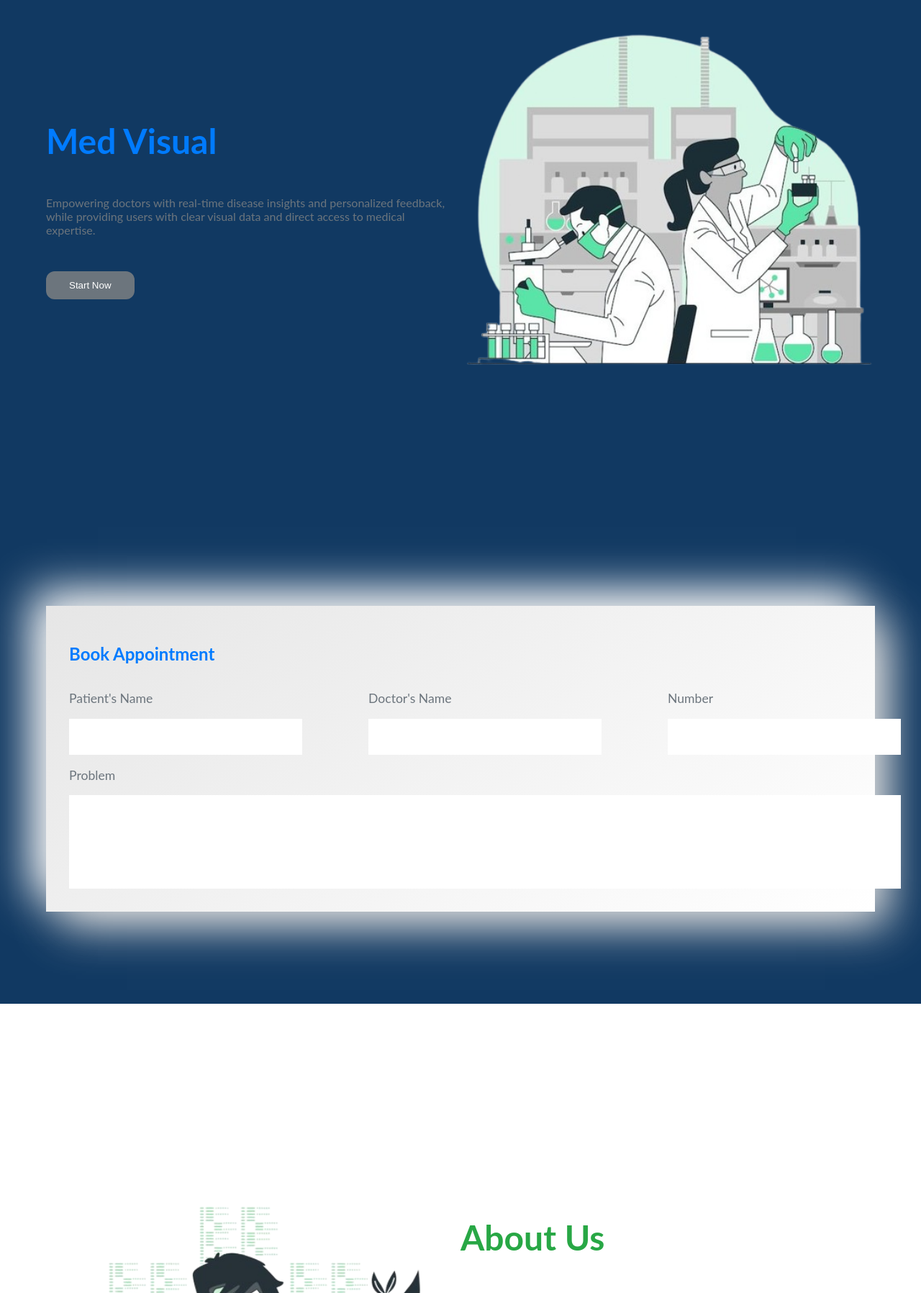
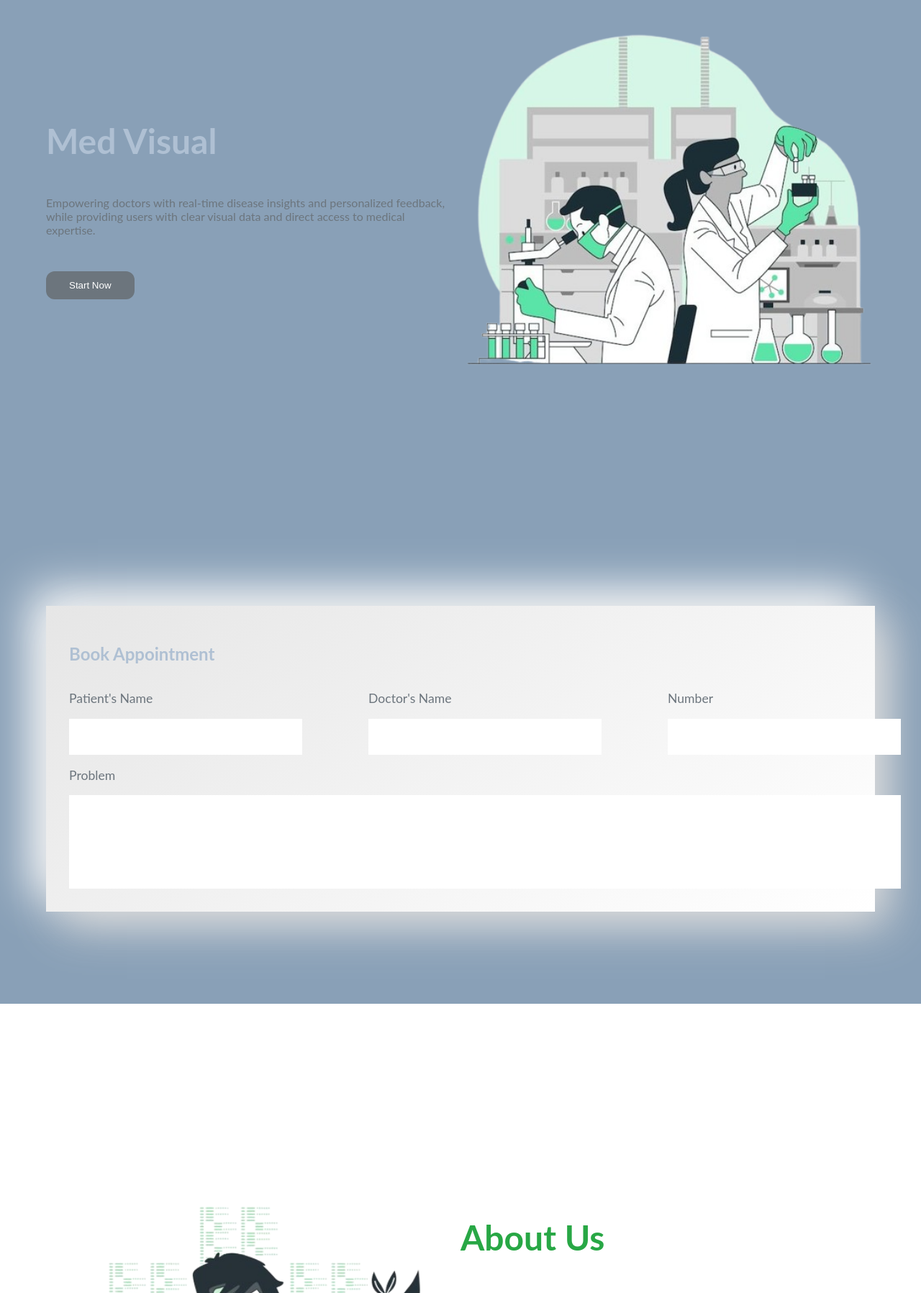
Before and after one commit to raiyan-rahman03/CSB_Project, a Django app: page /index in a window 1280 px wide. Shown: the part 121-1918 px from the top of the page at 72% size. Run offline with Django 5.2, Linux system fonts and the light colour scheme; some libraries are stand-ins or nearby versions.

Commit message:
resolving commit message

```diff
--- a/project/static/css/style.css
+++ b/project/static/css/style.css
@@ -1,8 +1,8 @@
 /* ---------------- Global Classes ---------------- */
 :root {
-    --main-bg: #113962;
+    --main-bg: #89a0b7;
     --second-bg: #ffffff;
-    --main-color: #007bff;
+    --main-color: #afc0d3;
     --secondary-color: #28a745;
     --extra-color: #6c757d;
 }
```
